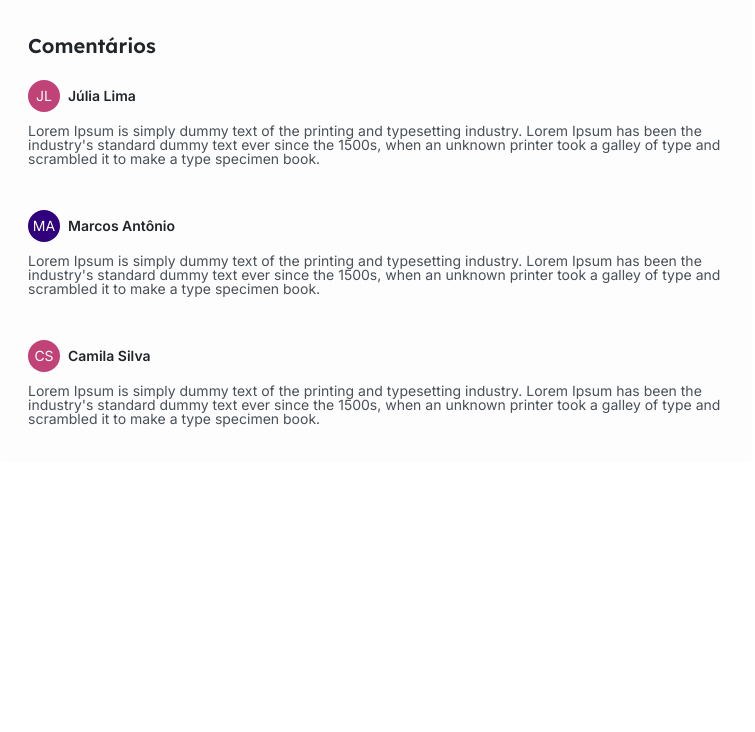
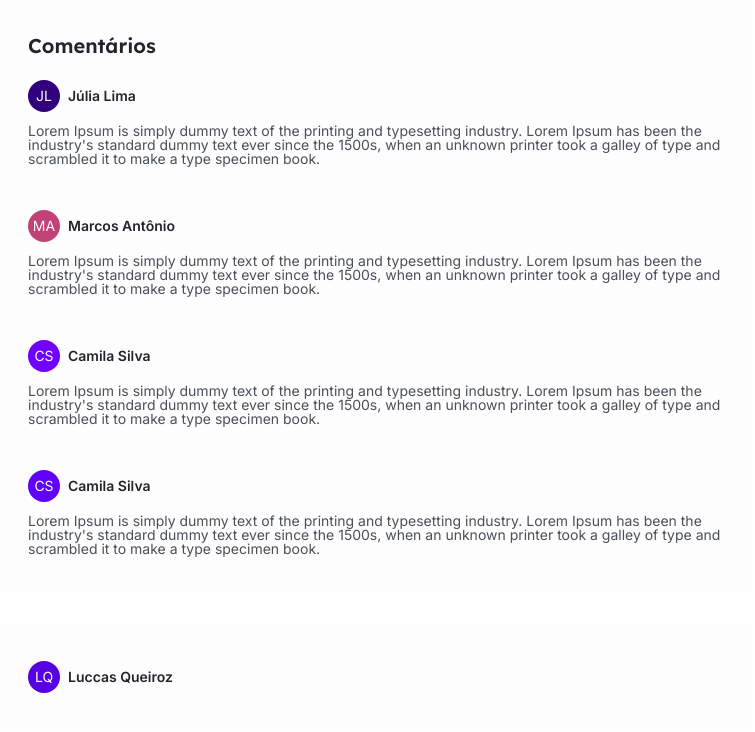
Before and after one commit to Fernando-Scramignon/Motors-Shop, a React (Vite) app: page / in a window 1280 px wide. Shown: the top 732 px of the page, without its empty margins (0-755 px from the left). Built offline with nearby package versions, Linux system fonts and the light colour scheme.

Commit message:
feat/ username do input de comentario feito

```diff
--- a/src/components/Comments/index.tsx
+++ b/src/components/Comments/index.tsx
@@ -4,10 +4,20 @@ import {
     StyledCommentInput,
     StyledComments,
     StyledCommentsDiv,
+    StyledForm,
     StyledUsername,
 } from "./style";
+import TextArea from "../TextArea/index";
+
+import { useForm } from "react-hook-form";
+import * as yup from "yup";
+import { yupResolver } from "@hookform/resolvers/yup";
 
 interface IUserComment {
+    username: string;
+}
+
+interface IUserLogged {
     username: string;
 }
 
@@ -18,10 +28,32 @@ interface IComments {
 
 interface ICommentsProps {
     comments: IComments[];
+    user: IUserLogged; // Vai mudar para user_id
 }
 
-function Comments({ comments }: ICommentsProps) {
-    // Adicionar dependencia futuramente, provavelmente o product
+interface IDataComment {
+    comment: string;
+}
+
+function Comments({ comments, user }: ICommentsProps) {
+    // O TEXT AREA JA ESTÁ FEITO
+
+    const formSchema = yup.object().shape({
+        comment: yup.string().required("Comentário obrigatório"),
+    });
+
+    const {
+        register,
+        handleSubmit,
+        formState: { errors },
+    } = useForm({
+        resolver: yupResolver(formSchema),
+    });
+
+    /* function onSubmitFunction(data: IDataComment): SubmitHandler<FieldValues> {
+        console.log(data);
+    } */
+
     function setInitialLetters(username: string) {
         return username
             .split(" ")
@@ -53,7 +85,36 @@ function Comments({ comments }: ICommentsProps) {
                     ))}
                 </ul>
             </StyledComments>
-            <StyledCommentInput></StyledCommentInput>
+            <StyledCommentInput>
+                <StyledUsername
+                    background={`var(${
+                        "--random-" + Math.floor(Math.random() * 12 + 1)
+                    })`}
+                >
+                    <span>{setInitialLetters(user.username)}</span>
+                    <p>{user.username}</p>
+                </StyledUsername>
+                {/* <StyledForm onSubmit={handleSubmit(onSubmitFunction)}>
+                    <TextArea
+                        label=""
+                        errors={errors}
+                        register={register}
+                        name="comment"
+                        placeholder="Automóvel muito confortável, foi uma ótima experiência de compra..."
+                        height="128px"
+                        // width é variavel
+                        width="284px"
+                    />
+                    <label>
+                        <input
+                            type="tel"
+                            placeholder="Digite aqui seu número"
+                            {...register("comment")}
+                        />
+                    </label>
+                    <button type="submit">Comentar</button>
+                </StyledForm> */}
+            </StyledCommentInput>
         </StyledCommentsDiv>
     );
 }
--- a/src/components/Comments/style.ts
+++ b/src/components/Comments/style.ts
@@ -84,4 +84,34 @@ export const StyledUsername = styled.div`
     }
 `;
 
-export const StyledCommentInput = styled.div``;
+export const StyledCommentInput = styled.div`
+    width: 90%;
+    max-width: 752px;
+    display: flex;
+    flex-direction: column;
+    gap: 24px;
+    align-items: flex-start;
+    padding: 36px 28px 36px 28px;
+    background-color: var(--grey-10);
+    border-radius: 4px;
+`;
+
+export const StyledForm = styled.form`
+    > button {
+        display: flex;
+        justify-content: center;
+        align-items: center;
+        padding: 12px 20px;
+        width: 108px;
+        height: 38px;
+        background: var(--brand-1);
+        border: 1.5px solid var(--brand-1);
+        border-radius: 4px;
+
+        font-family: "Inter", sans-serif;
+        font-style: normal;
+        font-weight: 600;
+        font-size: 14px;
+        color: var(--white-fixed);
+    }
+`;
--- a/src/routes/index.tsx
+++ b/src/routes/index.tsx
@@ -24,6 +24,13 @@ let data = [
             username: "Camila Silva",
         },
     },
+    {
+        comment:
+            "Lorem Ipsum is simply dummy text of the printing and typesetting industry. Lorem Ipsum has been the industry's standard dummy text ever since the 1500s, when an unknown printer took a galley of type and scrambled it to make a type specimen book.",
+        user: {
+            username: "Camila Silva",
+        },
+    },
 ];
 
 function Router() {
@@ -33,7 +40,15 @@ function Router() {
                 <Route path="/" element={<h1>olá mundo</h1>} />
                 {toast.success("Olá, mundo!")}
             </> */}
-            <Route path="/" element={<Comments comments={data} />} />
+            <Route
+                path="/"
+                element={
+                    <Comments
+                        comments={data}
+                        user={{ username: "Luccas Queiroz" }}
+                    />
+                }
+            />
         </Routes>
     );
 }
--- a/src/styles/global.ts
+++ b/src/styles/global.ts
@@ -48,10 +48,13 @@ export const GlobalStyle = createGlobalStyle`
         cursor: pointer;
         transition: 0.3s;
     }
-    #root {
+    body {
+        min-height: 100vh;
+    }
+    /* #root {
         width: 100vw;
         height: 100vh;
-    }
+    } */
     :root {
         --brand-1: #4529E6;
         --brand-2: #5126EA;
```
